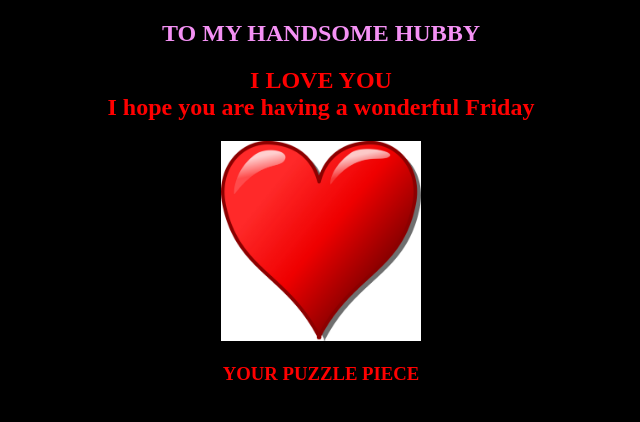
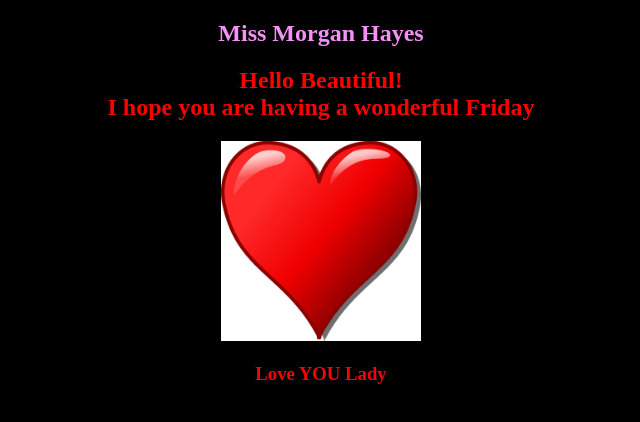
Before and after one commit to Whitney-Simpson/first-day-repo, a plain HTML site: page index.html in a window 1280 px wide. Shown: the whole page, without its empty margins (319-959 px from the left). Drawn offline with Linux system fonts and the light colour scheme.

Commit message:
original

```diff
--- a/index.html
+++ b/index.html
@@ -8,14 +8,14 @@
 </head>
 <body>
     <section>
-        <h1>TO MY HANDSOME HUBBY</h1>
-        <h2>I LOVE YOU<br>
+        <h1>Miss Morgan Hayes</h1>
+        <h2>Hello Beautiful!<br>
             I hope you are having a wonderful Friday
         </h2>
         <img src="css/Heart.jpg " alt="Big Red Heart" width="200px" height="200px">
     </section>
     <section>
-        <h3>YOUR PUZZLE PIECE</h3>
+        <h3>Love YOU Lady</h3>
     </section>
 </body>
 </html>
```
